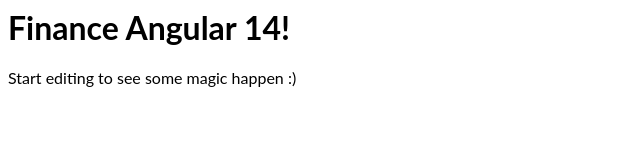
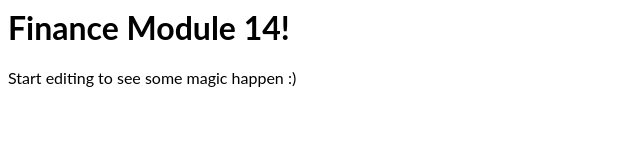
Before and after one commit to reckonersolutions/finance070820, an Angular app: page / in a window 1280 px wide. Shown: the top 160 px of the page, without its empty margins (0-640 px from the left). Built offline with nearby package versions, Linux system fonts and the light colour scheme.

Commit message:
3 files modified, 3 added, 3 deleted

```diff
--- a/src/app/app.component.html
+++ b/src/app/app.component.html
@@ -1,4 +1,4 @@
-<finance name="{{ name }}"></finance>
+<fin-dashboard name="{{ name }}"></fin-dashboard>
 <p>
   Start editing to see some magic happen :)
 </p>
--- a/src/app/app.component.ts
+++ b/src/app/app.component.ts
@@ -6,5 +6,5 @@
   styleUrls: [ './app.component.scss' ]
 })
 export class AppComponent  {
-  name = 'Angular ' + VERSION.major;
+  name = 'Module ' + VERSION.major;
 }
--- a/src/app/app.module.ts
+++ b/src/app/app.module.ts
@@ -3,12 +3,12 @@
 import { FormsModule } from '@angular/forms';
 
 import { AppComponent } from './app.component';
-import { FinanceComponent } from './finance.component';
+import { FinDashboardComponent } from '../finance/fin-dashboard/fin-dashboard.component';
 
 
 @NgModule({
   imports:      [ BrowserModule, FormsModule ],
-  declarations: [ AppComponent, FinanceComponent,],
+  declarations: [ AppComponent, FinDashboardComponent],
   bootstrap:    [ AppComponent ]
 })
 export class AppModule { }
--- a/src/app/finance.component.ts
+++ /dev/null
@@ -1,10 +0,0 @@
-import { Component, Input } from '@angular/core';
-
-@Component({
-  selector: 'finance',
-  template: `<h1>Finance {{name}}!</h1>`,
-  styles: [`h1 { font-family: Lato; }`]
-})
-export class FinanceComponent  {
-  @Input() name: string;
-}
--- /dev/null
+++ b/src/finance/fin-dashboard/fin-dashboard.component.html
@@ -0,0 +1 @@
+<h1>Finance {{name}}!</h1>
--- /dev/null
+++ b/src/finance/fin-dashboard/fin-dashboard.component.scss
@@ -0,0 +1,3 @@
+h1 {
+  font-family: Lato;
+}
--- /dev/null
+++ b/src/finance/fin-dashboard/fin-dashboard.component.ts
@@ -0,0 +1,17 @@
+import { Component, OnInit, Input } from '@angular/core';
+
+@Component({
+  selector: 'fin-dashboard',
+  templateUrl: './fin-dashboard.component.html',
+  styleUrls: ['./fin-dashboard.component.scss']
+})
+export class FinDashboardComponent implements OnInit {
+
+  @Input() name: string;
+
+  constructor() { }
+
+  ngOnInit() {
+  }
+
+}
```
Also changed, not shown: src/finance/dashboard/dashboard.component.ts (deleted, +0 -15 lines), src/finance/dashboard/dashboard.component.scss (deleted).
